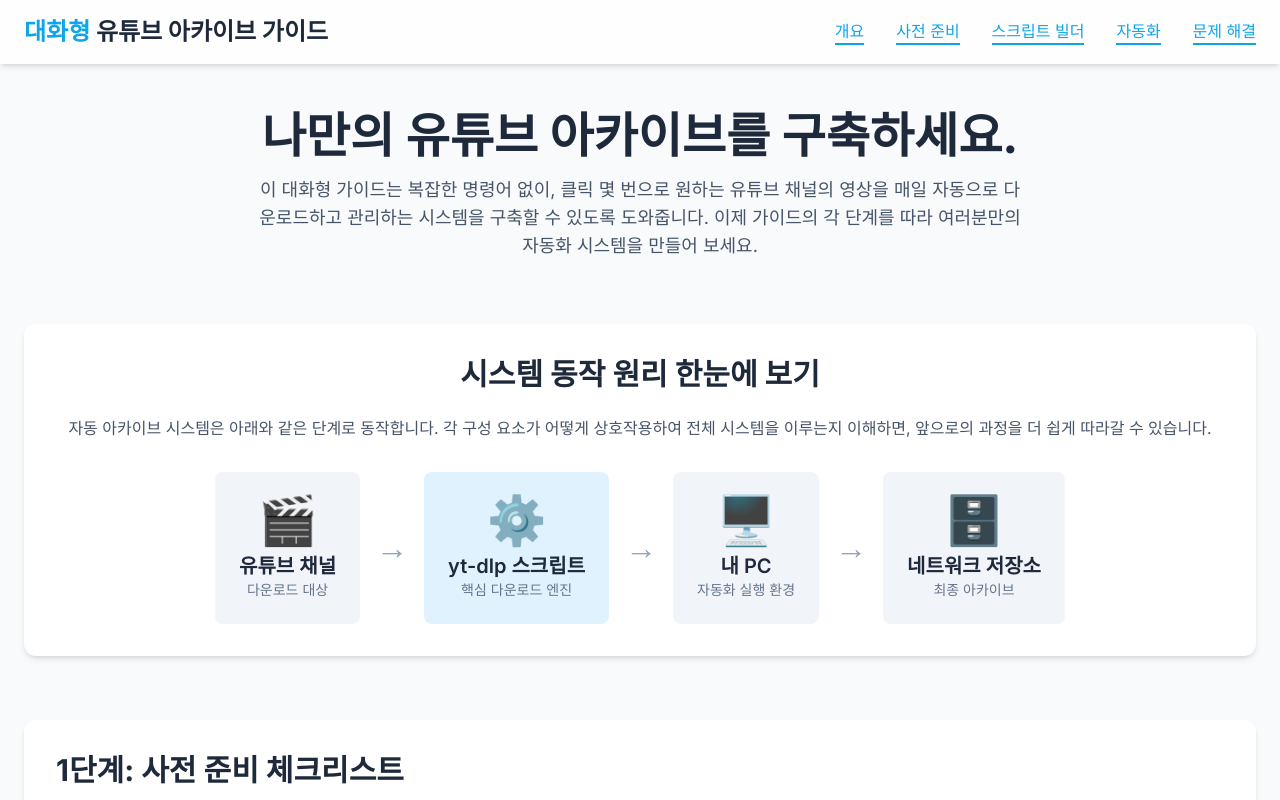
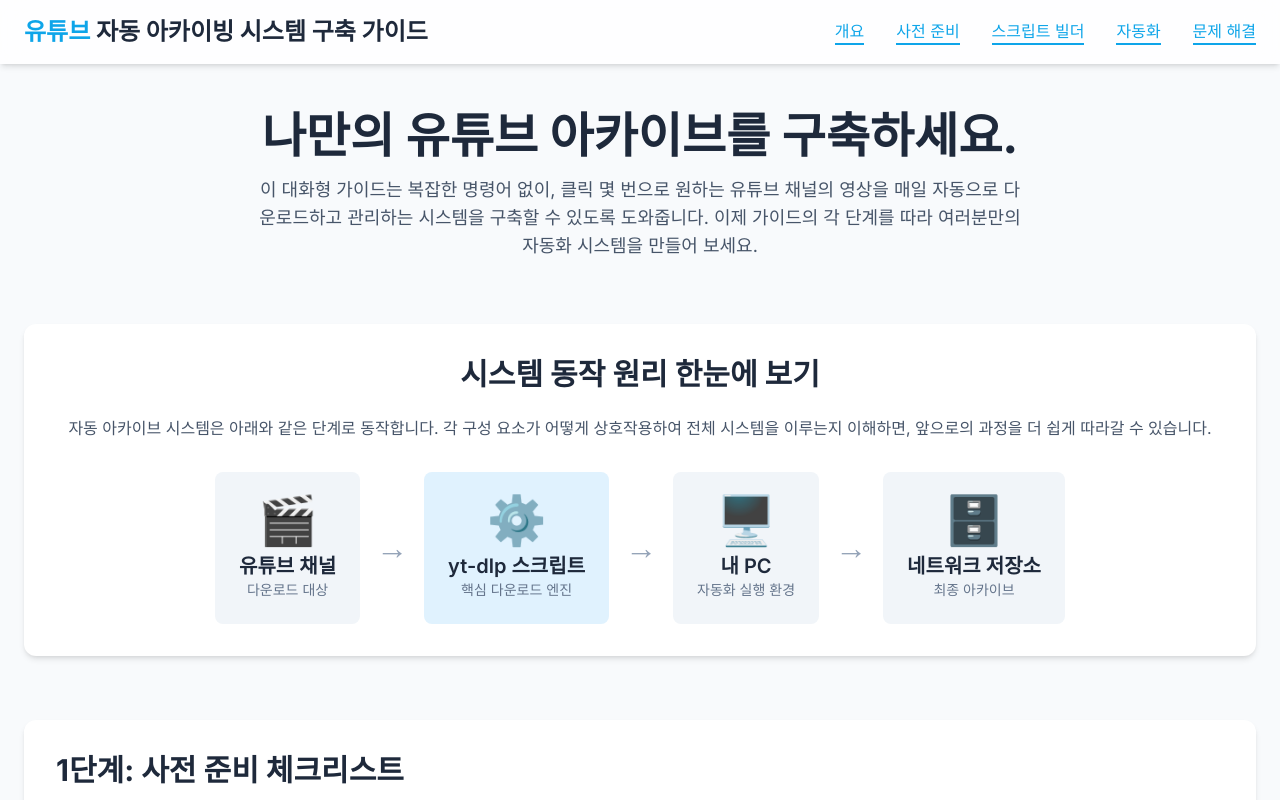
Before and after one commit to garimto81/creatingContents, a plain HTML site: page index.html in a window 1280 px wide. Shown: the top 800 px of the page. Drawn offline with nearby package versions, Linux system fonts and the light colour scheme.

Commit message:
Update index.html

```diff
--- a/index.html
+++ b/index.html
@@ -3,7 +3,7 @@
 <head>
     <meta charset="UTF-8">
     <meta name="viewport" content="width=device-width, initial-scale=1.0">
-    <title>대화형 유튜브 자동 아카이브 가이드</title>
+    <title> 유튜브 자동 아카이빙 시스템 구축 가이드 </title>
     <script src="https://cdn.tailwindcss.com"></script>
     <link rel="preconnect" href="https://fonts.googleapis.com">
     <link rel="preconnect" href="https://fonts.gstatic.com" crossorigin>
@@ -104,7 +104,7 @@
         <nav class="container mx-auto px-6 py-4">
             <div class="flex items-center justify-between">
                 <div class="text-2xl font-bold text-slate-800">
-                    <span class="text-sky-500">대화형</span> 유튜브 아카이브 가이드
+                    <span class="text-sky-500">유튜브</span>  자동 아카이빙 시스템 구축 가이드
                 </div>
                 <div class="hidden md:flex items-center space-x-8">
                     <a href="#overview" class="nav-link text-slate-600 hover:text-sky-500 border-b-2 border-transparent">개요</a>
```
